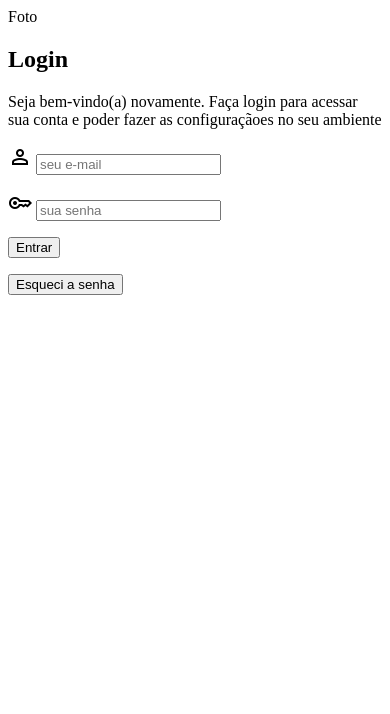
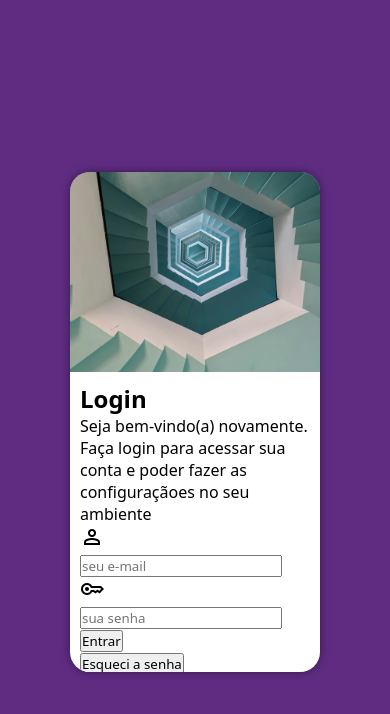
Before and after one commit to felipetahara/projeto-login, a plain HTML site: page index.html in a window 390 px wide. Drawn offline with nearby package versions, Linux system fonts and the light colour scheme.

Commit message:
mobile first com auxílio da aula

```diff
--- a/estilos/style.css
+++ b/estilos/style.css
@@ -6,3 +6,50 @@
     Lilás: #5f2c82
 
 */
+
+*{
+    font-family: system-ui, -apple-system, BlinkMacSystemFont, 'Segoe UI', Roboto, Oxygen, Ubuntu, Cantarell, 'Open Sans', 'Helvetica Neue', sans-serif;
+    padding: 0px;
+    margin: 0px;
+    box-sizing: border-box;
+}
+
+body, html {
+    background-color: #5f2c82;
+    height: 100vh;
+    width: 10vw;
+}
+
+main {
+    position: relative;
+    height: 100vh;
+    width: 100vw;
+}
+
+section#login {
+    position: absolute;
+    top: 50%;
+    left: 50%;
+    transform: translate(-50%, -50%);
+    overflow: hidden;
+
+    background-color: white;
+    width: 250px;
+    height: 500px;
+    border-radius: 20px;
+    box-shadow: 0px 0px 10px rgba(0, 0, 0, 0.432);
+}
+
+section#login > div#imagem {
+    display: block;
+    background: #5f2c82 url(../imagens/imagem-login.jpg);
+    background-size: cover;
+    background-position: center;
+    height: 200px;
+}
+
+section#login > div#formulario {
+    display: block;
+    padding: 10px;
+
+}
--- a/index.html
+++ b/index.html
@@ -14,7 +14,7 @@
     <main>
         <section id="login">
             <div id="imagem">
-                Foto
+
             </div>
             <div id="formulario">
                 <h1>Login</h1>
```
